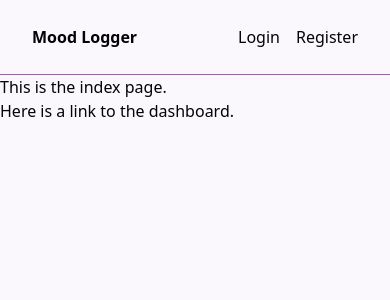
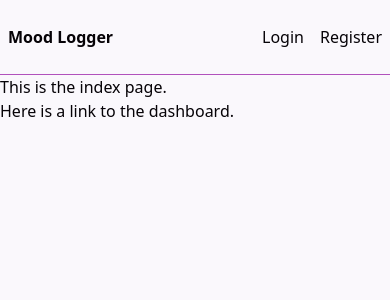
Before and after one commit to jonmico/mood-logger-client, a React (Vite) app: page / in a window 390 px wide. Shown: the top 300 px of the page. Built offline with nearby package versions, Linux system fonts and the light colour scheme; no server answers.

Commit message:
- Adds media query to AppNav to change some of the padding when at   768px. - Changes width of grid column at 768px. - Changes some of the padding in Navbar when at 480px.

```diff
--- a/src/components/AppNav.module.css
+++ b/src/components/AppNav.module.css
@@ -1,6 +1,10 @@
 .appNav {
   border-right: 1px solid var(--primary);
   padding: 1rem;
+
+  @media (max-width: 768px) {
+    padding: 0.25rem;
+  }
 }
 
 .appNavWrapper {
--- a/src/components/Navbar.module.css
+++ b/src/components/Navbar.module.css
@@ -4,7 +4,10 @@
   align-items: center;
   border-bottom: 1px solid var(--primary);
   padding: 0rem 2rem;
-  /*box-shadow: rgba(0, 0, 0, 0.15) 0px 3px 3px 0px;*/
+
+  @media (max-width: 480px) {
+    padding: 0rem 0.5rem;
+  }
 }
 
 .auth {
--- a/src/layouts/AppLayout.module.css
+++ b/src/layouts/AppLayout.module.css
@@ -10,7 +10,7 @@
 
 @media (max-width: 768px) {
   .appLayoutContainer {
-    grid-template-columns: 100px 1fr;
+    grid-template-columns: 70px 1fr;
   }
 }
 
```
